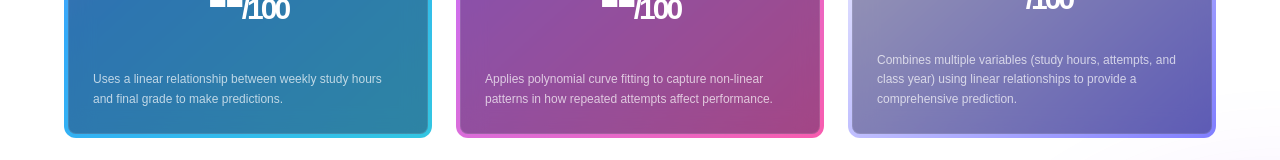
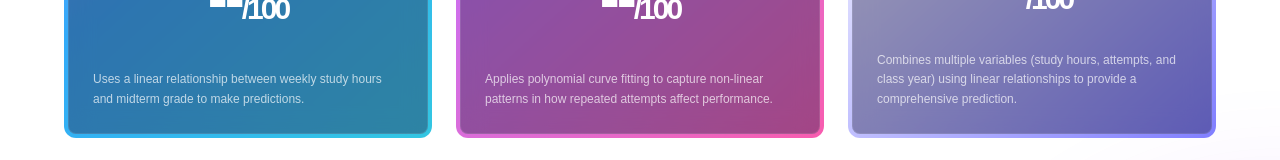
Before and after one commit to MelihTakyaci/grade-prediction-app, a Next.js app: page / in a window 1280 px wide. Shown: the part 1407-1567 px from the top of the page. Built offline with nearby package versions, Linux system fonts and the light colour scheme.

Commit message:
Update predictions from final to midterm (vize) grades

```diff
--- a/app/page.tsx
+++ b/app/page.tsx
@@ -31,7 +31,7 @@ const translations: Translations = {
     predict: "Predict",
     // Hero
     heroTitle: "Predict Your Academic Success",
-    heroSubtitle: "Three AI models analyze your data to forecast final grades with precision for BIL-1011 Introduction to Computer Science I.",
+    heroSubtitle: "Three AI models analyze your data to forecast midterm grades with precision for BIL-1011 Introduction to Computer Science I.",
     // Form
     formTitle: "Enter Your Information",
     formSubtitle: "Provide your details once — we'll run three different prediction models",
@@ -57,7 +57,7 @@ const translations: Translations = {
     polynomialRegression: "Polynomial Regression",
     multipleRegression: "Multiple Regression",
     // Model explanations
-    linearExplanation: "Uses a linear relationship between weekly study hours and final grade to make predictions.",
+    linearExplanation: "Uses a linear relationship between weekly study hours and midterm grade to make predictions.",
     polyExplanation: "Applies polynomial curve fitting to capture non-linear patterns in how repeated attempts affect performance.",
     multipleExplanation: "Combines multiple variables (study hours, attempts, and class year) using linear relationships to provide a comprehensive prediction.",
     // How it works
@@ -82,7 +82,7 @@ const translations: Translations = {
     predict: "Tahmin Et",
     // Hero
     heroTitle: "Akademik Başarınızı Tahmin Edin",
-    heroSubtitle: "Üç yapay zeka modeli verilerinizi analiz ederek BIL-1011 Bilgisayar Bilimlerine Giriş I dersi için final notunuzu hassas bir şekilde tahmin eder.",
+    heroSubtitle: "Üç yapay zeka modeli verilerinizi analiz ederek BIL-1011 Bilgisayar Bilimlerine Giriş I dersi için vize notunuzu hassas bir şekilde tahmin eder.",
     // Form
     formTitle: "Bilgilerinizi Girin",
     formSubtitle: "Bilgilerinizi bir kez girin — üç farklı tahmin modeli çalıştıracağız",
@@ -108,7 +108,7 @@ const translations: Translations = {
     polynomialRegression: "Polinom Regresyon",
     multipleRegression: "Çoklu Regresyon",
     // Model explanations
-    linearExplanation: "Haftalık çalışma saatleri ile final notu arasında doğrusal bir ilişki kullanarak tahmin yapar.",
+    linearExplanation: "Haftalık çalışma saatleri ile vize notu arasında doğrusal bir ilişki kullanarak tahmin yapar.",
     polyExplanation: "Ders tekrar sayısının performansa etkisindeki doğrusal olmayan kalıpları yakalamak için polinom eğri uydurması uygular.",
     multipleExplanation: "Kapsamlı bir tahmin sağlamak için birden fazla değişkeni (çalışma saati, tekrar sayısı ve sınıf) doğrusal ilişkiler kullanarak birleştirir.",
     // How it works
```
